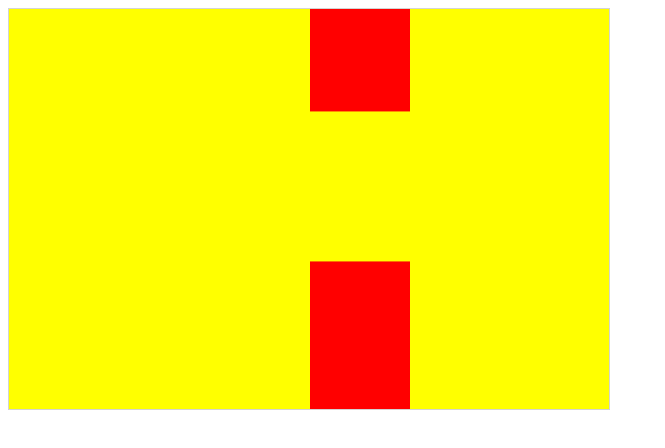
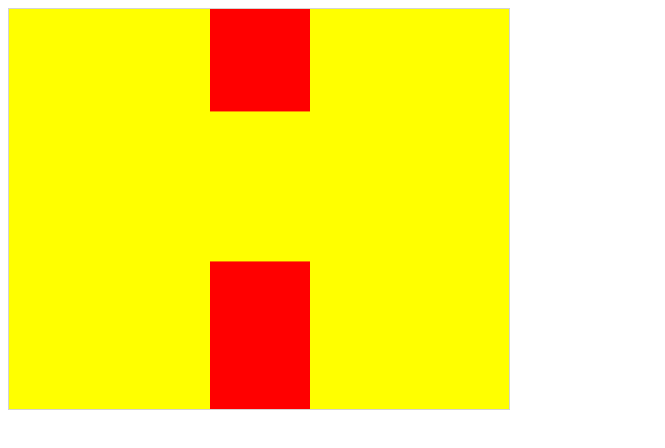
Before and after one commit to demiguise03/AutoFlappy, a plain HTML site: page index.html in a window 1280 px wide. Shown: the whole page, without its empty margins (0-665 px from the left). Drawn offline with Linux system fonts and the light colour scheme.

Commit message:
added two obstacles

```diff
--- a/index.html
+++ b/index.html
@@ -4,13 +4,13 @@
 	<title>Auto Flappy</title>
 </head>
 <body>
-<canvas id ="myCanvas" width="600" height="400" style="border:1px solid #d3d3d3;"></canvas>
+<canvas id ="myCanvas" width="500" height="400" style="border:1px solid #d3d3d3;"></canvas>
 <script type="text/javascript">
 	var c = document.getElementById("myCanvas");
 	var ctx = c.getContext("2d");
 
 
-	var W=600;var H=400;
+	var W=500;var H=400;
 
 	ctx.fillStyle = "#FFFF00";
 	ctx.fillRect(0,0,W,H);
@@ -18,7 +18,7 @@
 	//intialize
 	var birdx=W/4,birdy=H/4,birdh=50,birdw=50,bspeedy=-2,gravity=0.2;//bird specifications
 
-	var obstaclew=100,ospeedx=-1,o1initpos=600,o2initpos=900,gap=150;
+	var obstaclew=100,ospeedx=-1,o1initpos=W,o2initpos=W+300,gap=150;
 
 	var obstacle1x = o1initpos,length1=0;
 
@@ -80,6 +80,7 @@
 		birdy=birdy+bspeedy;
 		bspeedy=bspeedy+gravity;
 		obstacle1x+=ospeedx;
+		obstacle2x+=ospeedx;
 
 		window.requestAnimationFrame(loop);
 	}
```
